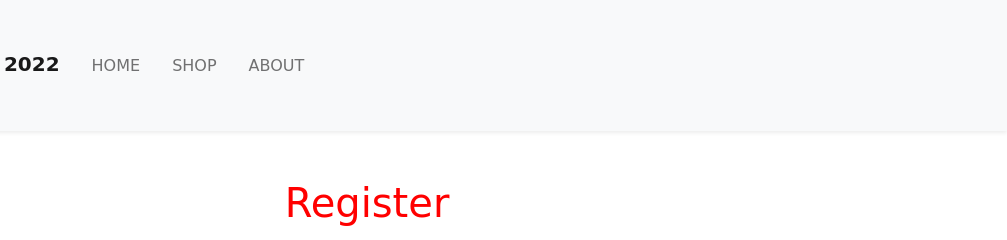
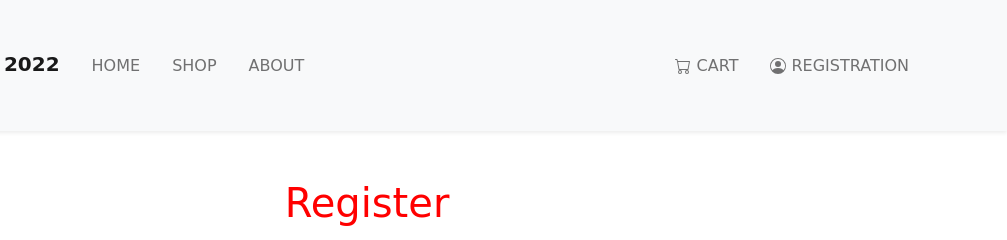
Before and after one commit to Adrianndenise/jfsjd-final-project, a plain HTML site: page register.html in a window 1280 px wide. Shown: the top 240 px of the page, 273-1280 px from the left. Drawn offline with nearby package versions, Linux system fonts and the light colour scheme; a web font is replaced by a local one.

Commit message:
added an svg tag

```diff
--- a/register.html
+++ b/register.html
@@ -29,6 +29,19 @@
               </li>
               <li class="nav-item">
                 <a class="nav-link mx-2 text-uppercase" href="about.html">About</a>
+              </li>
+            </ul>
+            <ul class="navbar-nav ms-auto ">
+              <li class="nav-item">
+                <a class="nav-link mx-2 text-uppercase" href="#"><svg xmlns="http://www.w3.org/2000/svg" width="16" height="16" fill="currentColor" class="bi bi-cart" viewBox="0 0 16 16">
+                    <path d="M0 1.5A.5.5 0 0 1 .5 1H2a.5.5 0 0 1 .485.379L2.89 3H14.5a.5.5 0 0 1 .491.592l-1.5 8A.5.5 0 0 1 13 12H4a.5.5 0 0 1-.491-.408L2.01 3.607 1.61 2H.5a.5.5 0 0 1-.5-.5zM3.102 4l1.313 7h8.17l1.313-7H3.102zM5 12a2 2 0 1 0 0 4 2 2 0 0 0 0-4zm7 0a2 2 0 1 0 0 4 2 2 0 0 0 0-4zm-7 1a1 1 0 1 1 0 2 1 1 0 0 1 0-2zm7 0a1 1 0 1 1 0 2 1 1 0 0 1 0-2z"/>
+                  </svg> Cart</a>
+              </li>
+              <li class="nav-item">
+                <a class="nav-link mx-2 text-uppercase" href="register.html"><svg xmlns="http://www.w3.org/2000/svg" width="16" height="16" fill="currentColor" class="bi bi-person-circle" viewBox="0 0 16 16">
+                    <path d="M11 6a3 3 0 1 1-6 0 3 3 0 0 1 6 0z"/>
+                    <path fill-rule="evenodd" d="M0 8a8 8 0 1 1 16 0A8 8 0 0 1 0 8zm8-7a7 7 0 0 0-5.468 11.37C3.242 11.226 4.805 10 8 10s4.757 1.225 5.468 2.37A7 7 0 0 0 8 1z"/>
+                  </svg> Registration</a>
               </li>
             </ul>
           </div>
--- a/style.css
+++ b/style.css
@@ -8,11 +8,6 @@ h1, h3 {
 a {
   font-family: 'Edu VIC WA NT Beginner', cursive;
 }
-
-/* .border {
-  border: 1px solid;
-  padding: 10px
-} */
 
 .container-form {
   width: 500px;
```
